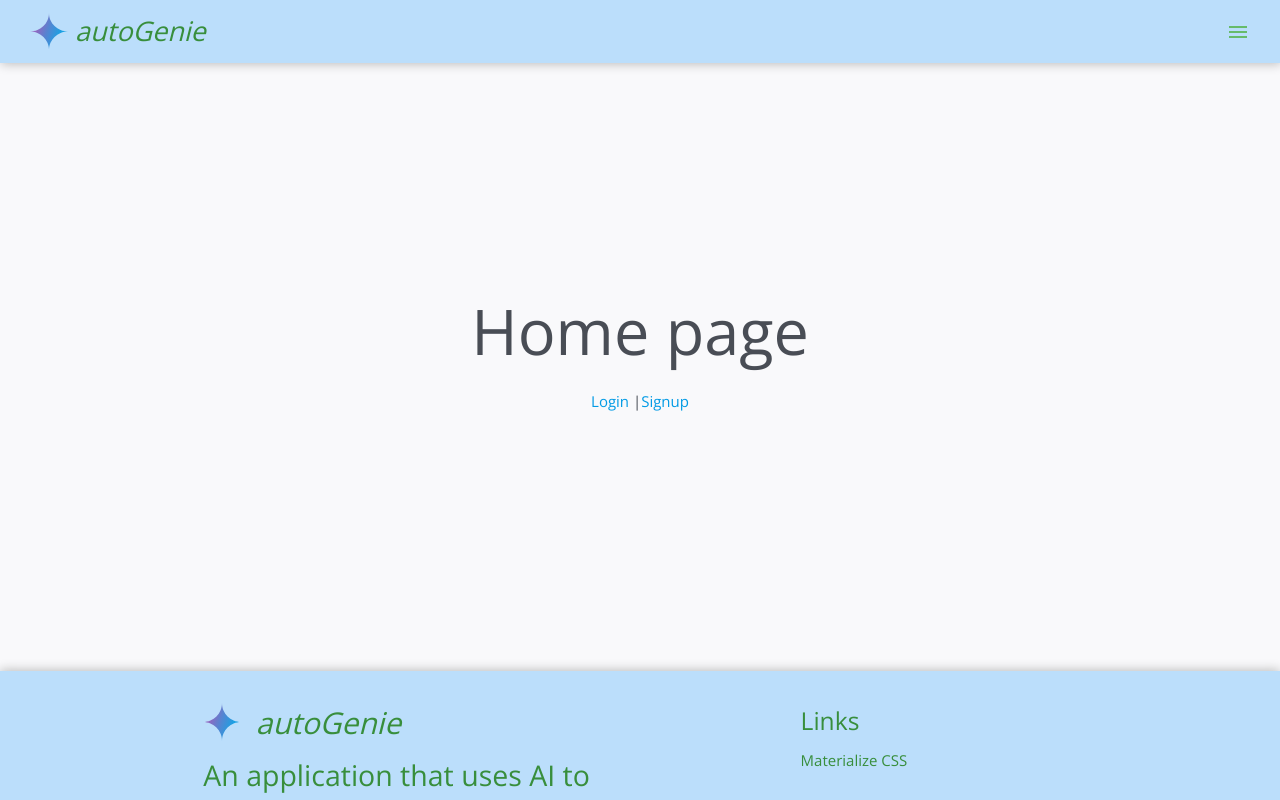
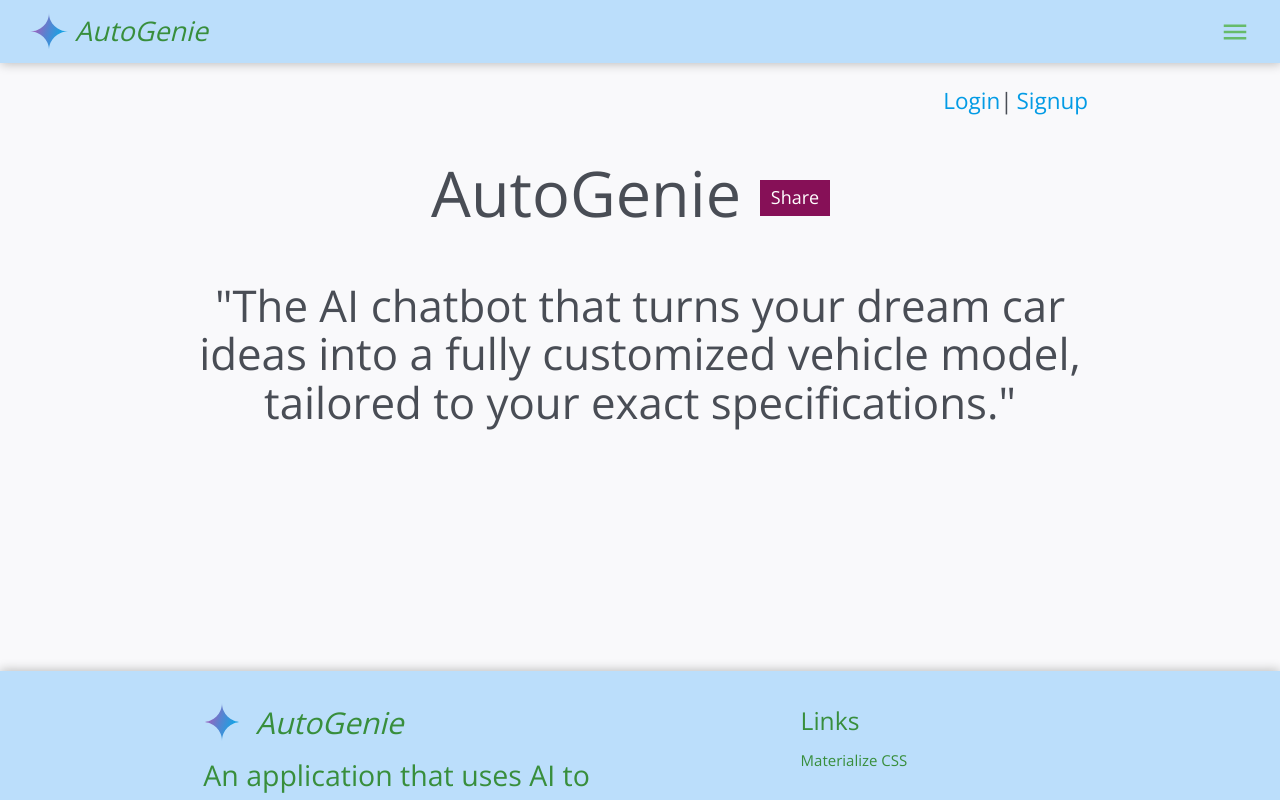
Before and after one commit to sudipta1254/hackathons, a React (Create React App) app: page / in a window 1280 px wide. Shown: the top 800 px of the page. Built offline with nearby package versions, Linux system fonts and the light colour scheme; no server answers; a web font is replaced by a local one.

Commit message:
Update homepage

```diff
--- a/src/components/Dashboard.jsx
+++ b/src/components/Dashboard.jsx
@@ -2,7 +2,7 @@ import React, { useEffect } from 'react'
 import { Link, useNavigate } from "react-router-dom"
 
 const Dashboard = ({user, setUser}) => {
-   document.title = "autoGenie - Dashboard"
+   document.title = "AutoGenie - Dashboard"
    const navigate = useNavigate()
 
    useEffect(() => {
--- a/src/components/Footer.jsx
+++ b/src/components/Footer.jsx
@@ -10,7 +10,7 @@ const Footer = () => {
                <div className="col l6 s12 footer-heading">
                   <div className="footer-heading-top">
                      <img src={spark} alt="app icon" />
-                     <h5 className="footer-app-name"><Link to="/">autoGenie</Link></h5>
+                     <h5 className="footer-app-name"><Link to="/">AutoGenie</Link></h5>
                   </div>
                   <p className="details">An application that uses AI to personalize proposals for customers</p>
                </div>
@@ -24,7 +24,7 @@ const Footer = () => {
          </div>
          <div className="footer-copyright">
             <div className="container green-text text-darken-2 center">
-               © { new Date().getFullYear() } Copyright | Team
+               © { new Date().getFullYear() } Copyright | Team Revamp
             </div>
          </div>
       </footer>
--- a/src/components/Header.jsx
+++ b/src/components/Header.jsx
@@ -22,11 +22,11 @@ const Header = ({user, setUser}) => {
       <header className="header blue lighten-4 green-text text-darken-2" style={flex}>
          <div className="app-logo-text">
             <img src={spark} alt="app logo" />
-            <p><Link to="/">autoGenie</Link></p>
+            <p><Link to="/">AutoGenie</Link></p>
          </div>
          <div>
             <a href='#!' data-target="slide-nav" className="sidenav-trigger">
-               <i className="material-icons green-text text-lighten-1">menu</i>
+               <i className="material-icons green-text text-lighten-1 small">menu</i>
             </a>
          </div>
          <ul className="sidenav" id="slide-nav">
@@ -35,7 +35,7 @@ const Header = ({user, setUser}) => {
             { !logged ? <li><Link className="header-navlink navlink-login" to="/login">Login</Link></li> : null }
             { !logged ? <li><Link className="header-navlink navlink-signup" to="/signup">Signup</Link></li> : null }
             { logged ? <li><Link className="header-navlink navlink-dashhboard" to="/dashboard">Dashboard</Link></li> : null }
-            { logged ? <li><Link className="header-navlink navlink-ai" to="/ai">personaAI</Link></li> : null }
+            { logged ? <li><Link className="header-navlink navlink-ai" to="/ai">AutoGenie</Link></li> : null }
             { logged ? <li><a className="header-navlink navlink-logout" href="#!"
                onClick={e => logout(user, setUser)}
             >Logout</a></li> : null }
--- a/src/components/Home.jsx
+++ b/src/components/Home.jsx
@@ -2,7 +2,7 @@ import React, { useEffect } from 'react'
 import { Link, useNavigate } from "react-router-dom"
 
 const Home = ({user, setUser}) => {
-   document.title = "autoGenie - Tata Innovent"
+   document.title = "AutoGenie - Tata Innovent"
    const navigate = useNavigate()
 
    useEffect(() => {
@@ -11,12 +11,28 @@ const Home = ({user, setUser}) => {
 
    return (
       <div className="Home center">
-         <h1>Home page</h1>
-         <div className="links center">
-            <div>
-               <span><Link to="/login">Login</Link></span> |
-               <span><Link to="/signup">Signup</Link></span>
+         <div className="homepage-top-links">
+            <span><Link to="/login">Login</Link></span> |&#8198;
+            <span><Link to="/signup">Signup</Link></span>
+         </div>
+         <div className="homepage-intro">
+            <div className="autogenie">
+               <h1>AutoGenie</h1>
+               <div class="swiper">
+                  <div class="swiper-inner">
+                     <div class="first">
+                        <span>Think</span>
+                     </div>
+                     <div class="second">
+                        <span>Create</span>
+                     </div>
+                     <div class="third">
+                        <span>Share</span>
+                     </div>
+                  </div>
+               </div>
             </div>
+            <h3>"The AI chatbot that turns your dream car ideas into a fully customized vehicle model, tailored to your exact specifications."</h3>
          </div>
       </div>
    );
--- a/src/components/Login.jsx
+++ b/src/components/Login.jsx
@@ -4,7 +4,7 @@ import { Link, useNavigate } from "react-router-dom"
 import bcrypt from "bcryptjs"
 
 const Login = ({user, setUser}) => {
-   document.title = "autoGenie - Login"
+   document.title = "AutoGenie - Login"
    const [email, setEmail] = useState("")
    const [password, setPassword] = useState("")
    const [error, setError] = useState("")
@@ -48,7 +48,7 @@ const Login = ({user, setUser}) => {
 
    return (
       <div className="Login">
-         <h3 className="center">Login</h3>
+         <h3 className="top-text center">Login</h3>
          { error && <p className="error-text" style={{color:"red",textAlign:"center"}}>{error}</p> }
          <form onSubmit={handleSubmit}>
             <div className="row form-inner">
--- a/src/components/NotFound.jsx
+++ b/src/components/NotFound.jsx
@@ -2,7 +2,7 @@ import React from 'react'
 import { Link } from 'react-router-dom'
 
 const NotFound = () => {
-   document.title = "404 - autoGenie"
+   document.title = "404 - AutoGenie"
 
    return (
       <div className="NotFound center">
--- a/src/components/Signup.jsx
+++ b/src/components/Signup.jsx
@@ -4,7 +4,7 @@ import { Link, useNavigate } from "react-router-dom"
 import bcrypt from "bcryptjs"
 
 const Signup = ({user, setUser}) => {
-   document.title = "autoGenie - Signup"
+   document.title = "AutoGenie - Signup"
    const [email, setEmail] = useState("")
    const [password, setPassword] = useState("")
    const [rePassword, setRePassword] = useState("")
@@ -40,7 +40,7 @@ const Signup = ({user, setUser}) => {
 
    return (
       <div className="Signup">
-         <h3 className="center">Signup</h3>
+         <h3 className="top-text center">Signup</h3>
          { error && <p className="error-text" style={{color:"red",textAlign:"center"}}>{error}</p> }
          <form onSubmit={handleSubmit}>
             <div className="row form-inner">
--- a/src/components/genAI/Chatbot.jsx
+++ b/src/components/genAI/Chatbot.jsx
@@ -12,7 +12,7 @@ import "../../index.css"
 const genai = new GoogleGenerativeAI(process.env.REACT_APP_GENAI_KEY);
 
 const Chatbot = ({user, setUser}) => {
-   document.title = "autoGenie - AI"
+   document.title = "AutoGenie - AI"
    const navigate = useNavigate()
 
    const [input, setInput] = useState("")
--- a/src/index.css
+++ b/src/index.css
@@ -21,6 +21,7 @@ header {
   margin: 0 auto;
   padding: 0 2rem;
   align-items: center;
+  background: #1d8ef6;
   justify-content: space-between;
   box-shadow: 1px 1px 10px #bbb;
 }
@@ -64,11 +65,15 @@ header span {
 .Login, .Signup {
   width: 32rem;
   max-width: 90%;
-  height: 26rem;
+  height: 27rem;
   margin: 7rem auto;
   border-radius: 2rem;
   box-shadow: 0 0 2rem #cacaca;
   background: #f5f5f5;
+}
+
+.top-text {
+  padding: 1.5rem 0 0;
 }
 
 .error-text {
@@ -96,7 +101,7 @@ header span {
 /* Signup */
 
 .Signup {
-  height: 28rem;
+  height: 30rem;
 }
 
 .Signup .form-inner {
@@ -108,8 +113,65 @@ header span {
 
 .Home {
   height: 35rem;
-  align-content: center;
   /* border: 1px solid; */
+}
+
+.homepage-top-links {
+  height: 3rem;
+  display: flex;
+  padding: 1rem 0 0;
+  align-items: center;
+  justify-content: flex-end;
+  font-size: 1.5rem;
+}
+
+.autogenie {
+  display: flex;
+  align-items: center;
+  justify-content: center;
+}
+
+.swiper {
+  height: 1.7rem;
+  margin: 0 1rem;
+  padding: .4rem 0;
+  font-size: large;
+}
+.swiper p {
+  font-size: 1.5rem;
+  margin: 0;
+  text-shadow: 0 0 7px rgba(255, 255, 255, .3),
+              0 0 3px rgba(255, 255, 255, .3);
+}
+.swiper-inner {
+  height: 2.9rem;
+  overflow: hidden;
+}
+.swiper-inner > div > span {
+  display: inline-block;
+  height: 2.4rem;
+  padding: .25rem .75rem;
+  margin: 0 0 1.2rem;
+  white-space: nowrap;
+  color: #fff;
+}
+.first span {
+  background: #1498c6;
+}
+.second span {
+  background: #fb383e;
+}
+.third span {
+  background: #861057;
+}
+.swiper-inner > div {
+  animation: text-animation 7s infinite;
+}
+@keyframes text-animation {
+  0%, 25% { transform: translateY(0); }
+  33%, 58% { transform: translateY(-3.4rem); }
+  66%, 91% { transform: translateY(-7rem); }
+  100% { transform: translateY(0); }
 }
 
 
```
